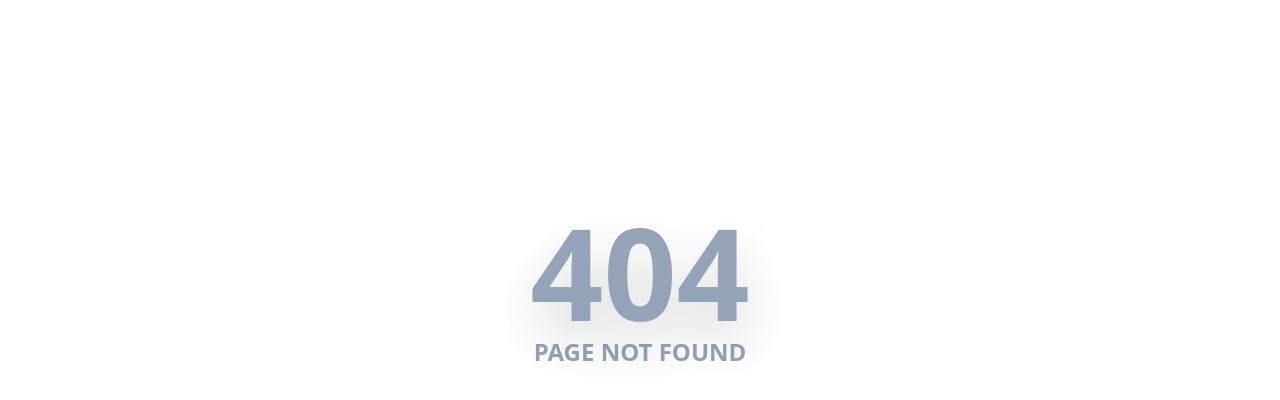
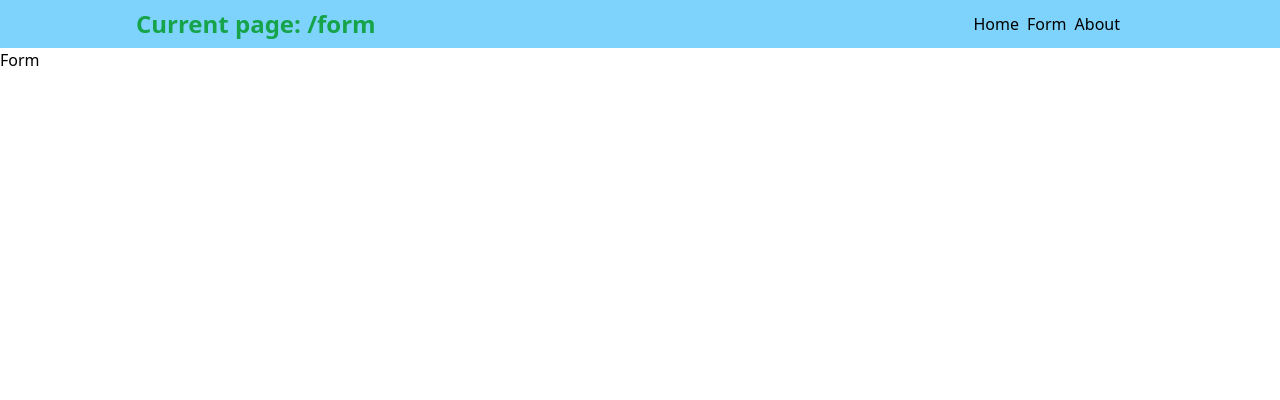
Before and after one commit to NikFreeman/rs-react, a React app: page /form in a window 1280 px wide. Before the commit this address had no page. Shown: the top 400 px of the page. Built offline with nearby package versions, Linux system fonts and the light colour scheme; the HTML template or start-up script is replaced by a standard one.

Commit message:
feat: add route for form page

```diff
--- a/src/components/card.tsx
+++ b/src/components/card.tsx
@@ -27,7 +27,7 @@ export default class Card extends Component<CardProps> {
         className="w-60 border rounded-lg m-5 p-3 bg-gradient-to-b from-cyan-100 to-blue-400 flex-auto"
       >
         <div className="font-fatface text-center font-bold text-orange-600 ">{title}</div>
-        <img className="rounded-lg" src={thumbnail} />
+        <img className="object-contain max-h-48 mx-auto rounded-lg" src={thumbnail} />
         <div className="bg-slate-300 my-3 px-2 rounded-lg">
           <div className=" text-base ">
             <span className="font-fatface text-sm text-orange-700">Category:</span> {category}
--- a/src/components/nav-bar.tsx
+++ b/src/components/nav-bar.tsx
@@ -1,14 +1,17 @@
-import { Link } from 'react-router-dom';
+import { NavLink } from 'react-router-dom';
 
 export default function NavBar() {
   return (
     <div>
-      <ol className="flex mx-2 px-4">
-        <li className="px-4">
-          <Link to="/">Home</Link>
+      <ol className="flex mx-2 px-4 gap-2">
+        <li>
+          <NavLink to="/">Home</NavLink>
         </li>
         <li>
-          <Link to="/about">About</Link>
+          <NavLink to="/form">Form</NavLink>
+        </li>
+        <li>
+          <NavLink to="/about">About</NavLink>
         </li>
       </ol>
     </div>
--- /dev/null
+++ b/src/pages/forms.tsx
@@ -0,0 +1,9 @@
+import { Component, ReactNode } from 'react';
+
+class SomeForm extends Component {
+  render(): ReactNode {
+    return <div>Form</div>;
+  }
+}
+
+export default SomeForm;
--- a/src/routes/routes.tsx
+++ b/src/routes/routes.tsx
@@ -4,6 +4,7 @@ import NotFound from '../pages/not-found';
 import About from '../pages/about';
 import Home from '../pages/home';
 import HeaderWithRoute from '../components/header-hook';
+import SomeForm from '../pages/forms';
 
 function AppRoutes() {
   return (
@@ -12,6 +13,7 @@ function AppRoutes() {
         <Route path="/" element={<HeaderWithRoute />}>
           <Route index element={<Home />} />
           <Route path="about" element={<About />} />
+          <Route path="form" element={<SomeForm />} />
         </Route>
         <Route path="*" element={<NotFound />} />
       </Routes>
```
